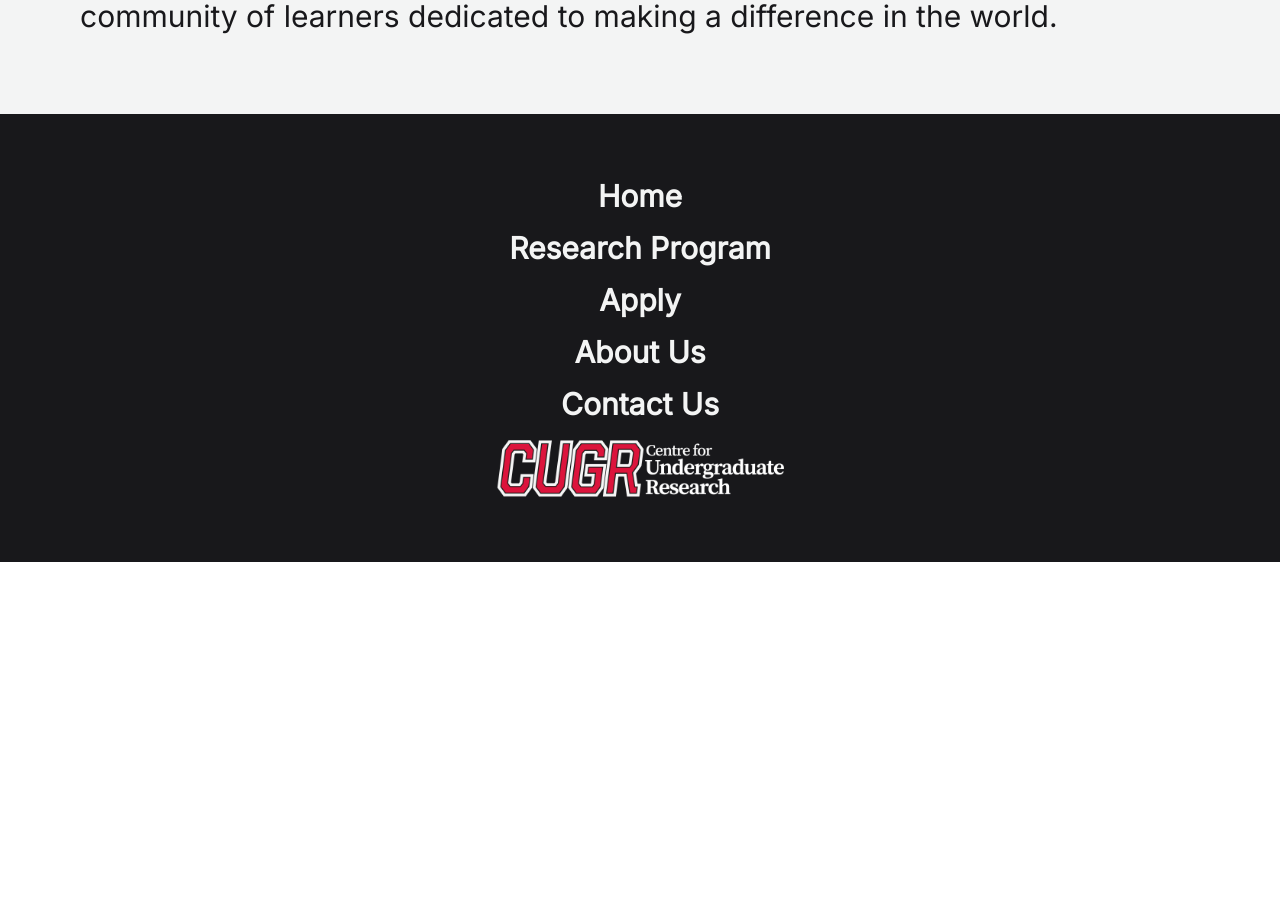
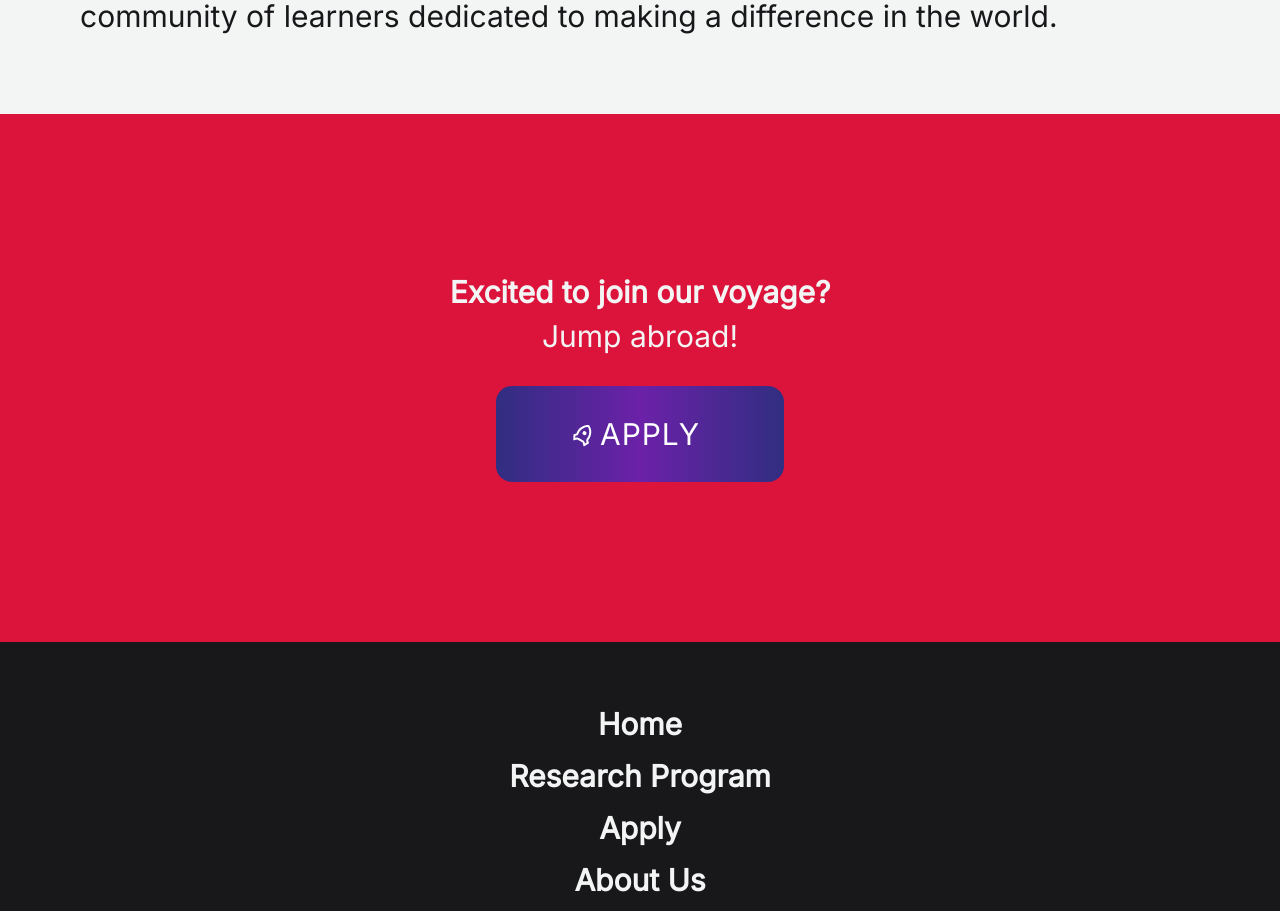
Before and after one commit to mzs21/cugr, a React (Create React App) app: page /researchProgram in a window 1280 px wide. Shown: the part 3154-4065 px from the top of the page. Before the commit the page ends 3716 px from the top, so only its background shows below. Built offline with nearby package versions, Linux system fonts and the light colour scheme.

Commit message:
add: buttons

```diff
--- /dev/null
+++ b/src/components/ApplyButton.jsx
@@ -0,0 +1,50 @@
+import React from "react";
+import { Link } from "react-router-dom";
+const ApplyButton = () => {
+  return (
+    <div className="research-btn-bg">
+      <div className="text-center">
+        <h1 className="text-3xl">
+          <b> Excited to join our voyage?</b>
+        </h1>
+        <p className="mt-2">Jump abroad!</p>
+      </div>
+      <div className="flex justify-center">
+        <Link to="/apply">
+          <button
+            className="apply-btn"
+            style={{
+              animationTimingFunction: "cubic-bezier(0.76, 0, 0.24, 1)",
+            }}
+          >
+            <svg
+              style={{
+                animationTimingFunction: "cubic-bezier(0.76, 0, 0.24, 1)",
+              }}
+              xmlns="http://www.w3.org/2000/svg"
+              viewBox="0 0 24 24"
+              width="24"
+              height="24"
+            >
+              <path fill="none" d="M0 0h24v24H0z"></path>
+              <path
+                fill="currentColor"
+                d="M5 13c0-5.088 2.903-9.436 7-11.182C16.097 3.564 19 7.912 19 13c0 .823-.076 1.626-.22 2.403l1.94 1.832a.5.5 0 0 1 .095.603l-2.495 4.575a.5.5 0 0 1-.793.114l-2.234-2.234a1 1 0 0 0-.707-.293H9.414a1 1 0 0 0-.707.293l-2.234 2.234a.5.5 0 0 1-.793-.114l-2.495-4.575a.5.5 0 0 1 .095-.603l1.94-1.832C5.077 14.626 5 13.823 5 13zm1.476 6.696l.817-.817A3 3 0 0 1 9.414 18h5.172a3 3 0 0 1 2.121.879l.817.817.982-1.8-1.1-1.04a2 2 0 0 1-.593-1.82c.124-.664.187-1.345.187-2.036 0-3.87-1.995-7.3-5-8.96C8.995 5.7 7 9.13 7 13c0 .691.063 1.372.187 2.037a2 2 0 0 1-.593 1.82l-1.1 1.039.982 1.8zM12 13a2 2 0 1 1 0-4 2 2 0 0 1 0 4z"
+              ></path>
+            </svg>
+            <span
+              className="apply-text"
+              style={{
+                animationTimingFunction: "cubic-bezier(0.76, 0, 0.24, 1)",
+              }}
+            >
+              Apply
+            </span>
+          </button>
+        </Link>
+      </div>
+    </div>
+  );
+};
+
+export default ApplyButton;
--- a/src/components/ResearchProgram.jsx
+++ b/src/components/ResearchProgram.jsx
@@ -1,4 +1,6 @@
 import React from "react";
+import ApplyButton from "./ApplyButton";
+
 const ResearchProgram = () => {
   const researchProgram = [
     {
@@ -172,6 +174,8 @@ const ResearchProgram = () => {
           difference in the world.
         </p>
       </div>
+
+      <ApplyButton />
     </>
   );
 };
--- a/src/index.css
+++ b/src/index.css
@@ -108,7 +108,11 @@
   }
 
   strong {
-    @apply relative z-20 font-[inter] text-white tracking-widest text-2xl;
+    @apply relative z-20 font-[inter] text-white tracking-widest text-2xl uppercase;
+  }
+
+  svg {
+    @apply mr-1 rotate-[30deg] transition-transform duration-500;
   }
 }
 
@@ -200,7 +204,7 @@
   /* ResearchButton */
 
   .research-btn-bg {
-    @apply bg-[#dc143c] text-[#f3f4f4] py-40 px-4 md:px-20 space-y-8 grid place-content-center;
+    @apply bg-[#dc143c] text-[#f3f4f4] py-40 px-20 space-y-8 grid place-content-center;
   }
 
   .glow {
@@ -235,7 +239,7 @@
   }
 
   .stars::after {
-    @apply content-[''] absolute -top-40 -left-[100rem] w-full h-full animate-animStarRotate bg-[size:50px] bg-[];
+    @apply content-[''] absolute -top-40 -left-[100rem] w-full h-full animate-animStarRotate;
   }
 
   .stars::before {
@@ -247,4 +251,22 @@
     background-image: radial-gradient(#ffffff 1px, transparent 1%);
     background-size: 50px 50px;
   }
+
+  /* ApplyButton */
+
+  .apply-btn {
+    @apply flex justify-center items-center w-72 h-24 font-[inter] font-medium text-lg p-2.5 pl-3 pr-5 text-white bg-[#ad5389] bg-gradient-to-r from-indigo-900 via-purple-800 to-indigo-900 rounded-[16px] uppercase tracking-wider border-none;
+  }
+
+  .apply-text {
+    @apply transition-transform duration-500 text-3xl;
+  }
 }
+
+button:hover svg {
+  transform: translateX(5px) rotate(90deg);
+}
+
+button:hover .apply-text {
+  transform: translateX(7px);
+}
```
